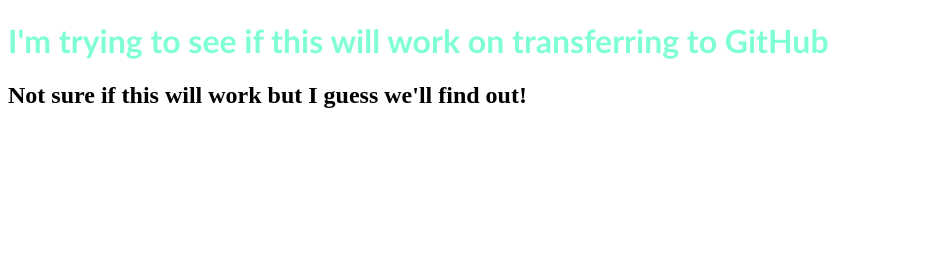
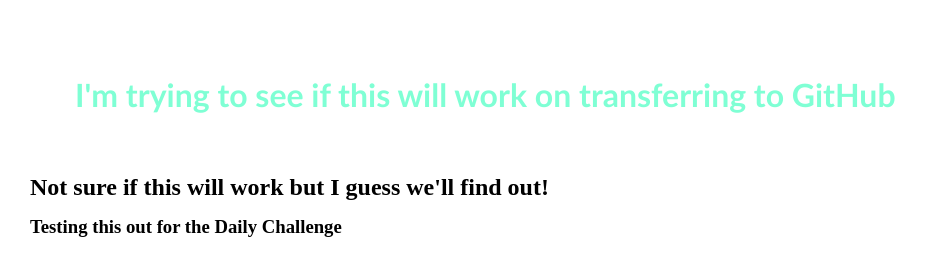
Before and after one commit to yelahnosaj/Github-Practice, a plain HTML site: page Github-Practice/index.html in a window 1280 px wide. Shown: the whole page, without its empty margins (0-950 px from the left). Drawn offline with Linux system fonts and the light colour scheme.

Commit message:
Added h3 and new margin in CSS

```diff
--- a/Github-Practice/index.html
+++ b/Github-Practice/index.html
@@ -10,6 +10,7 @@
 <body>
     <h1>I'm trying to see if this will work on transferring to GitHub</h1>
     <h2>Not sure if this will work but I guess we'll find out!</h2>
+    <h3>Testing this out for the Daily Challenge</h3>
 
 </body>
 </html>
--- a/Github-Practice/style.css
+++ b/Github-Practice/style.css
@@ -1,5 +1,10 @@
+*{
+    margin: 5px;
+    padding: 5px;
+}
 h1{
     font-family: 'Trebuchet MS', 'Lucida Sans Unicode', 'Lucida Grande', 'Lucida Sans', Arial, sans-serif;
     color: aquamarine;
+    margin: 50px;
 
 }
```
